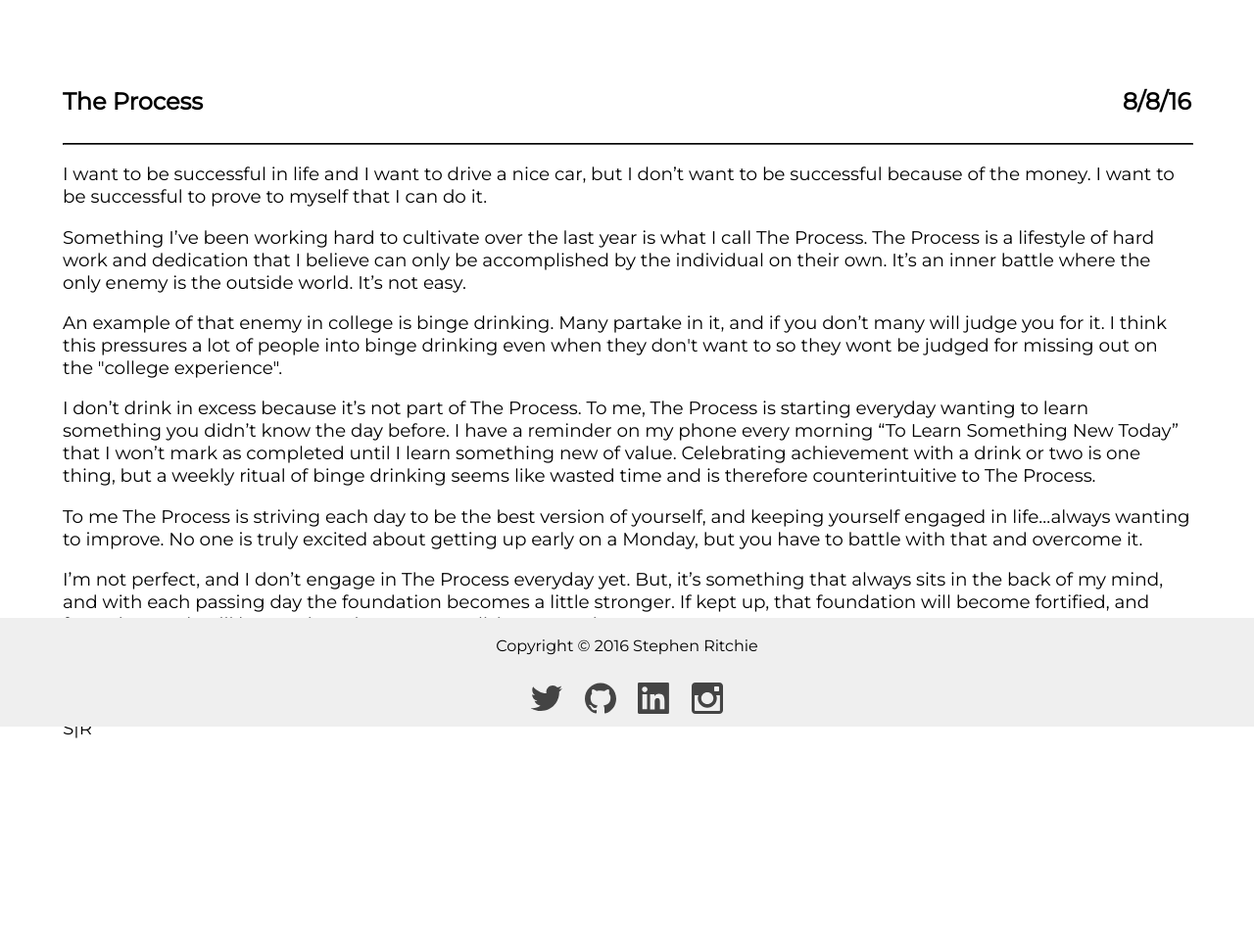
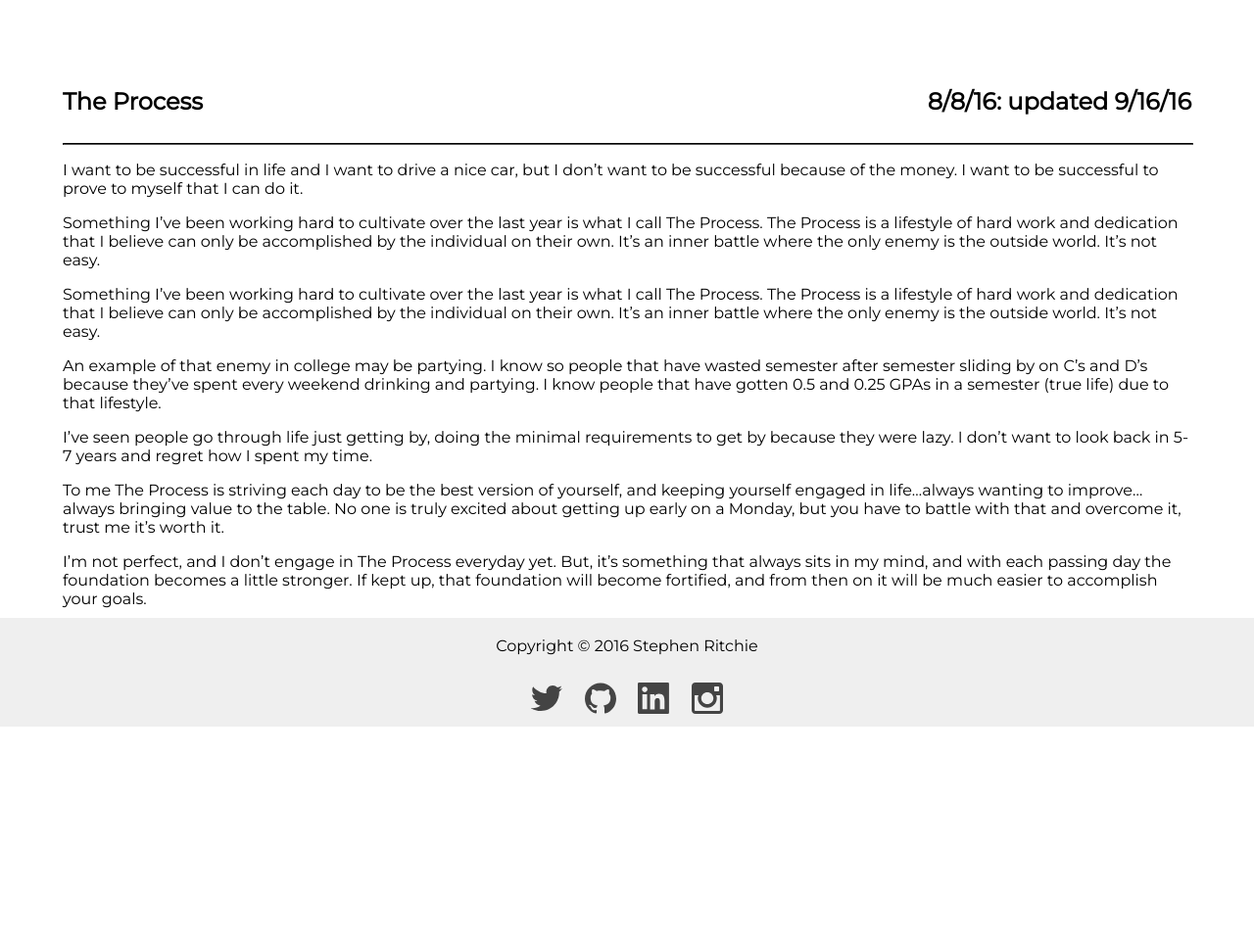
Before and after one commit to recklesspanda/recklesspanda.github.io, a PHP site: page /blogs/the-process.html in a window 1280 px wide. Shown: the part 58-1021 px from the top of the page at 98% size. After the commit the page ends 800 px from the top, so only its background shows below. Run offline with PHP 8.4, Linux system fonts and the light colour scheme; some libraries are stand-ins or nearby versions.

Commit message:
blog update

```diff
--- a/blogs/the-process.html
+++ b/blogs/the-process.html
@@ -44,15 +44,16 @@
         <br>
         <br>
         <h2 style="display:inline-block">The Process</h2>
-        <h2 style="float:right; display:inline-block;">8/8/16</h2>
+        <h2 style="float:right; display:inline-block;">8/8/16: updated 9/16/16</h2>
         <hr>
         <p>I want to be successful in life and I want to drive a nice car, but I don’t want to be successful because of the money.  I want to be successful to prove to myself that I can do it.</p>
         <p>Something I’ve been working hard to cultivate over the last year is what I call The Process.  The Process is a lifestyle of hard work and dedication that I believe can only be accomplished by the individual on their own.  It’s an inner battle where the only enemy is the outside world. It’s not easy.</p>
-        <p>An example of that enemy in college is binge drinking.  Many partake in it, and if you don’t many will judge you for it.  I think this pressures a lot of people into binge drinking even when they don't want to so they wont be judged for missing out on the "college experience".</p>
-        <p>I don’t drink in excess because it’s not part of The Process. To me, The Process is starting everyday wanting to learn something you didn’t know the day before.  I have a reminder on my phone every morning “To Learn Something New Today” that I won’t mark as completed until I learn something new of value. Celebrating achievement with a drink or two is one thing, but a weekly ritual of binge drinking seems like wasted time and is therefore counterintuitive to The Process.</p>
-        <p>To me The Process is striving each day to be the best version of yourself, and keeping yourself engaged in life…always wanting to improve.  No one is truly excited about getting up early on a Monday, but you have to battle with that and overcome it. </p>
-        <p>I’m not perfect, and I don’t engage in The Process everyday yet. But, it’s something that always sits in the back of my mind, and with each passing day the foundation becomes a little stronger.  If kept up, that foundation will become fortified, and from then on it will be much easier to accomplish your goals.</p>
-        <p>No one is perfect, and I know I’m definitely not, but I believe investing in The Process and surrounding yourself with like minded individuals who don’t bring you down is the key to accomplishing your success, whatever that may be for you.</p>
+        <p>Something I’ve been working hard to cultivate over the last year is what I call The Process.  The Process is a lifestyle of hard work and dedication that I believe can only be accomplished by the individual on their own.  It’s an inner battle where the only enemy is the outside world. It’s not easy.</p>
+        <p>An example of that enemy in college may be partying. I know so people that have wasted semester after semester sliding by on C’s and D’s because they’ve spent every weekend drinking and partying.  I know people that have gotten 0.5 and 0.25 GPAs in a semester (true life) due to that lifestyle.</p>
+        <p>I’ve seen people go through life just getting by, doing the minimal requirements to get by because they were lazy.  I don’t want to look back in 5-7 years and regret how I spent my time.</p>
+        <p>To me The Process is striving each day to be the best version of yourself, and keeping yourself engaged in life…always wanting to improve…always bringing value to the table.  No one is truly excited about getting up early on a Monday, but you have to battle with that and overcome it, trust me it’s worth it.</p>
+        <p>I’m not perfect, and I don’t engage in The Process everyday yet. But, it’s something that always sits in my mind, and with each passing day the foundation becomes a little stronger.  If kept up, that foundation will become fortified, and from then on it will be much easier to accomplish your goals.</p>
+        <p>No one is perfect, and I’ve said that I’m not, but I believe investing in The Process and surrounding yourself with like minded individuals who don’t bring you down is the key to accomplish your goals, whatever that vision may be for you.</p>
         <p>S|R</p>
         <br>
         <br>
--- a/styles.css
+++ b/styles.css
@@ -1,5 +1,5 @@
 p {
-	font-size: 115%;
+	font-size: 100%;
 }
 a {
 	color: purple;
```
Also changed, not shown: 3 other files.
